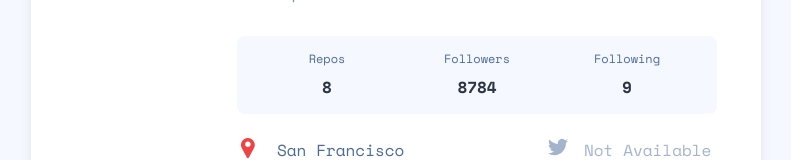
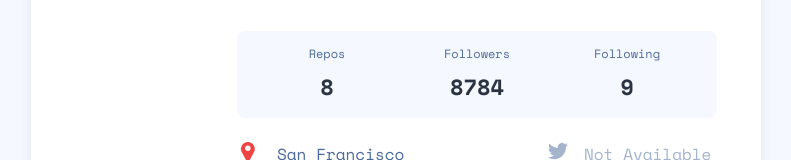
Before and after one commit to MaxAnderberg/devfinder, a React app: page / in a window 1280 px wide. Shown: the part 454-614 px from the top of the page, without its empty margins (244-1035 px from the left). Built offline with nearby package versions, Linux system fonts and the light colour scheme; the HTML template or start-up script is replaced by a standard one.

Commit message:
increased font in middle section of result box

```diff
--- a/src/components/SearchResult/SearchResult.tsx
+++ b/src/components/SearchResult/SearchResult.tsx
@@ -22,17 +22,17 @@ const SearchResult = (props: any) => {
           <div className="bg-[#F6F8FF] dark:bg-[#141D2F] grid grid-rows-1 grid-cols-3 justify-items-center rounded-lg py-[15px] px-[15px] w-full justify-self-center align-self-center mb-[24px] mb:w-[493px] lg:row-start-1 lg:row-end-1 lg:w-[480px] lg:ml-[162px] lg:mt-[-15px]">
             <div>
               <p className="text-xs mb-[8px] text-[#4B6A9B]">Repos</p>
-              <p className="font-bold text-center text-[#2B3442]">
+              <p className="font-bold text-center text-[22px] text-[#2B3442]">
                 {props.developerResult.public_repos}
               </p>
             </div>
             <div>
               <p className="text-xs mb-[8px] text-[#4B6A9B]">Followers</p>
-              <p className="font-bold text-[#2B3442]">{props.developerResult.followers}</p>
+              <p className="font-bold text-[22px] text-[#2B3442]">{props.developerResult.followers}</p>
             </div>
             <div>
               <p className="text-xs mb-[8px] text-[#4B6A9B]">Following</p>
-              <p className="font-bold text-[#2B3442]">{props.developerResult.following}</p>
+              <p className="font-bold text-[22px] text-[#2B3442]">{props.developerResult.following}</p>
             </div>
           </div>
         </div>
```
